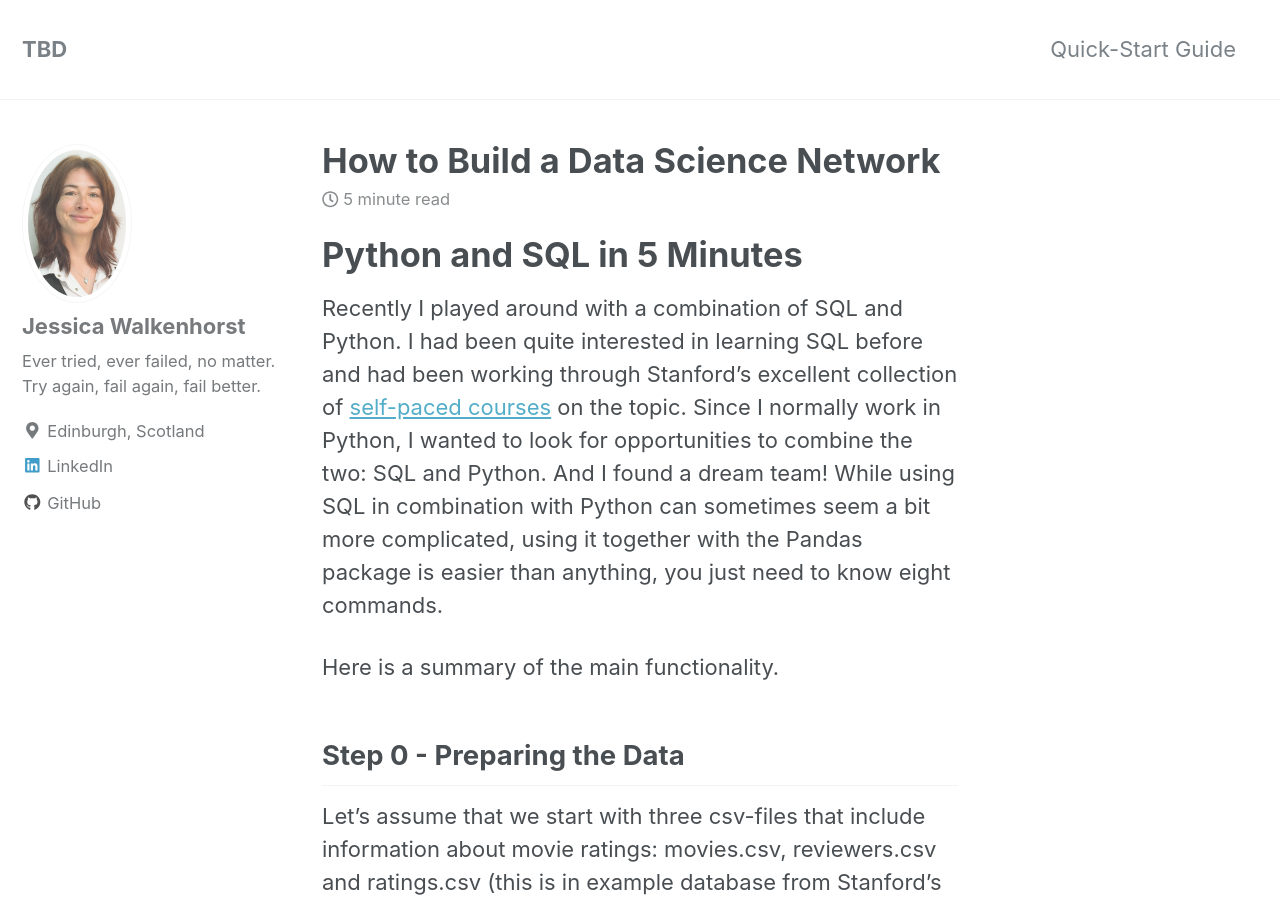
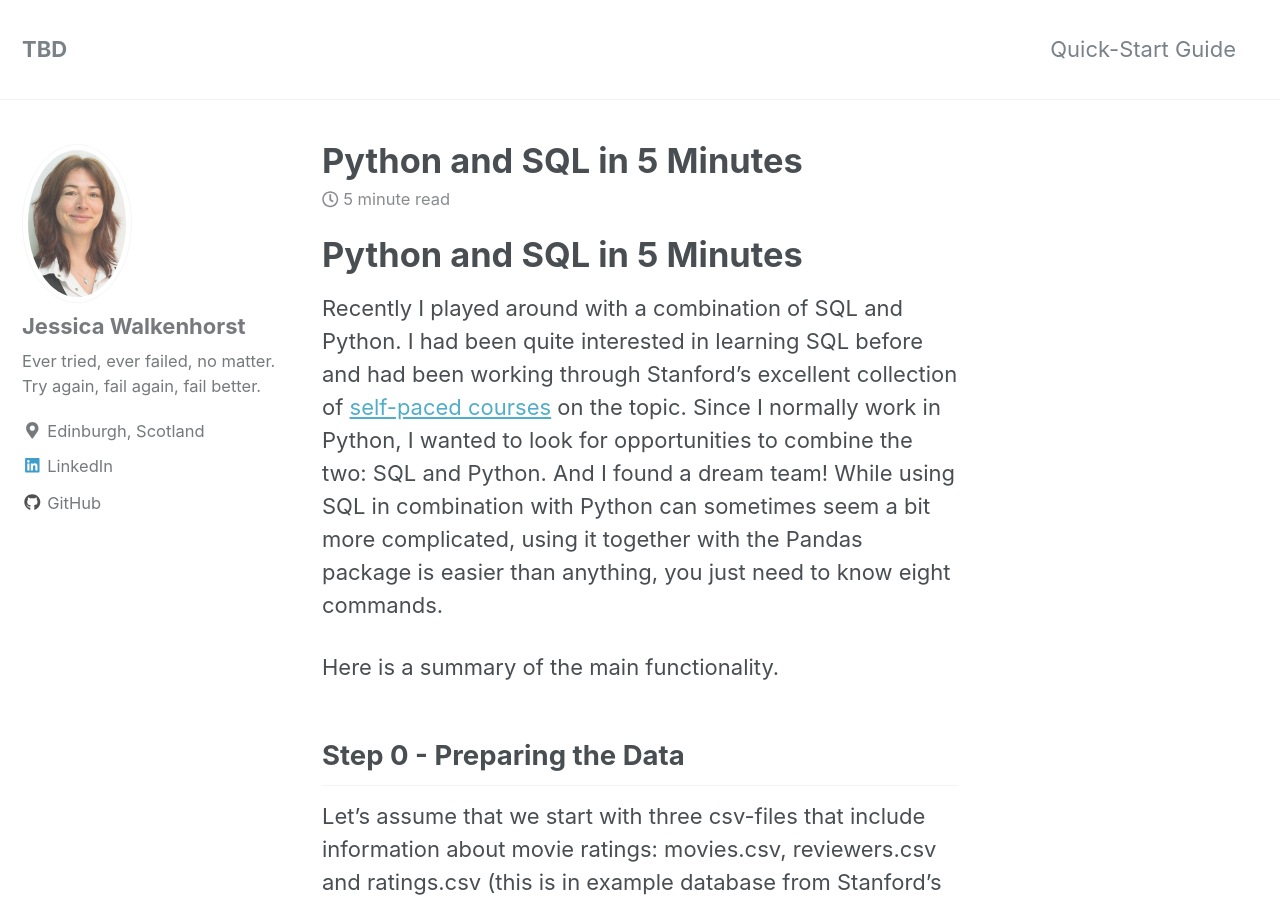
Before and after one commit to walkenho/walkenho.github.io, a Jekyll site: the page built from _posts/2016-11-02-python-and-sql-in-5-minutes.md, in a window 1280 px wide and 900 px high. Built offline with Jekyll 4.4.1, drawn with Linux system fonts in a browser that asks for light colours; nearby versions of some CDN libraries.

Commit message:
Fixed title of python and sql post.

```diff
--- a/_posts/2016-11-02-python-and-sql-in-5-minutes.md
+++ b/_posts/2016-11-02-python-and-sql-in-5-minutes.md
@@ -1,5 +1,5 @@
 ---
-title: How to Build a Data Science Network
+title: Python and SQL in 5 Minutes
 tags:
   - python
   - pandas
```
